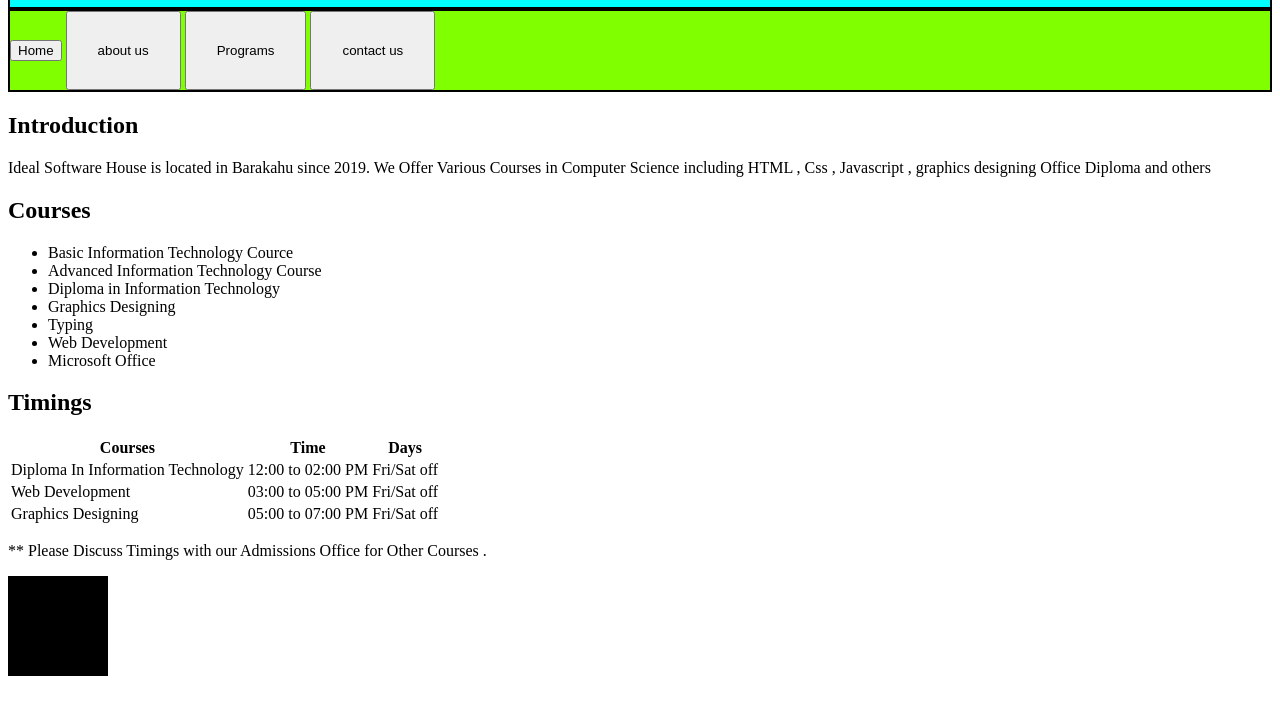
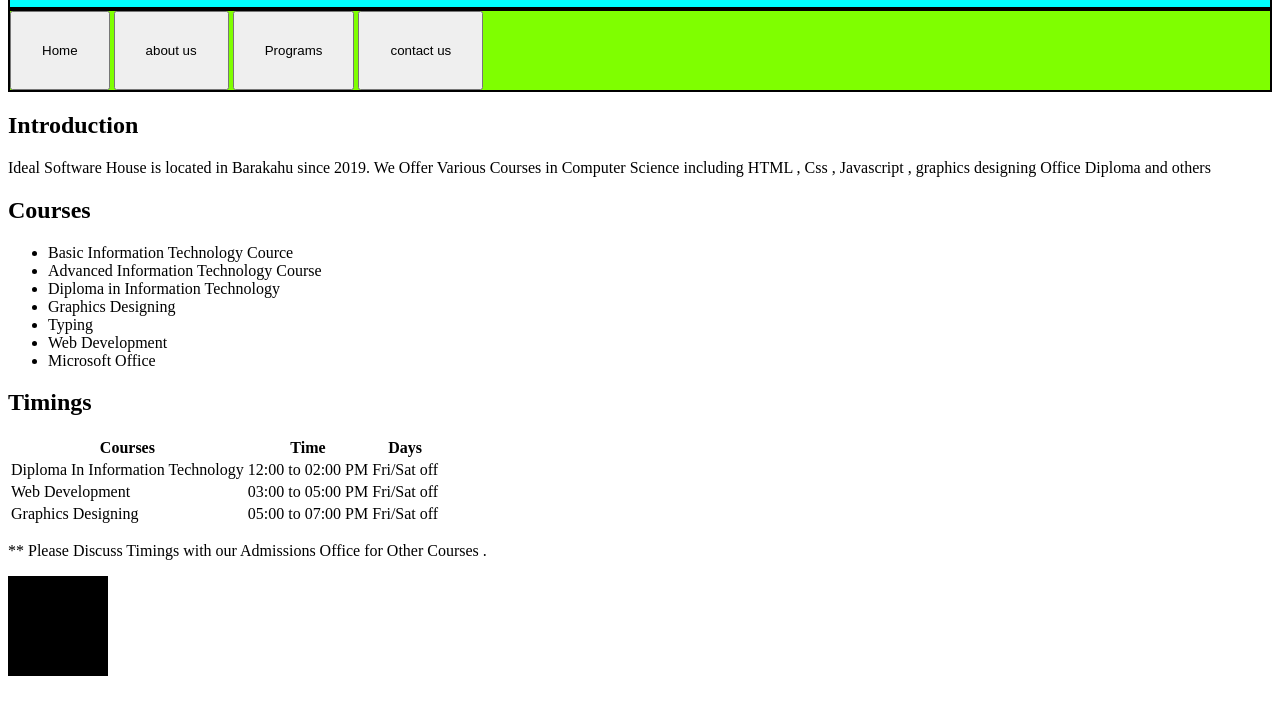
Before and after one commit to infotechue/infotechue.github.io, a plain HTML site: page index.html in a window 1280 px wide. Shown: the part 83-800 px from the top of the page. Drawn offline with Linux system fonts and the light colour scheme.

Commit message:
ghfhgfgkj

```diff
--- a/index.html
+++ b/index.html
@@ -44,10 +44,10 @@
 <DIV id ="buttons" style="background-color: chartreuse; border : 2px solid black" >
 
 
-    <input type="button", value = "Home" , onclick="about()",style="padding:30px;"></input>
-    <input type="button", value = "about us", onclick="about()"  style="padding:30px;" ></input>
-    <input type="button", value = "Programs" , onclick="about()"style="padding:30px;"></input>
-    <input type="button", value = "contact us" , onclick="about()" style="padding:30px;"></input>
+    <input type="button", value = "Home"   onclick="about()"  style="padding:30px;"></input>
+    <input type="button", value = "about us"   onclick="about()"  style="padding:30px;" ></input>
+    <input type="button", value = "Programs"  onclick="about()"  style="padding:30px;"></input>
+    <input type="button", value = "contact us" , onclick="about()"   style="padding:30px;"></input>
 
 
 </DIV>
```
